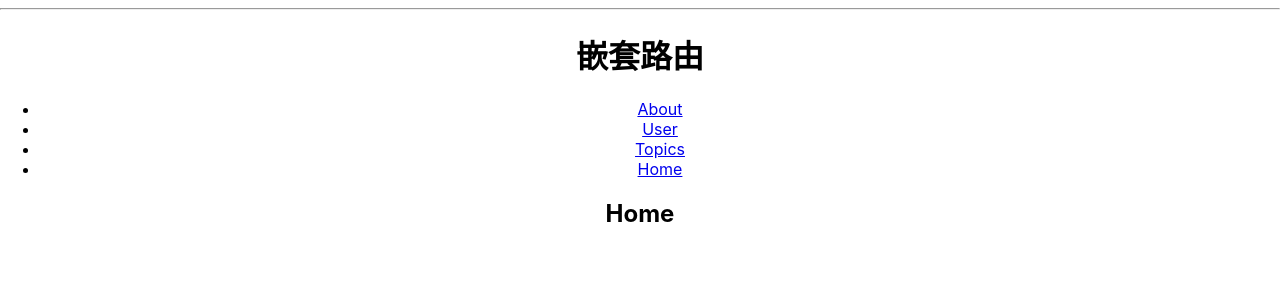
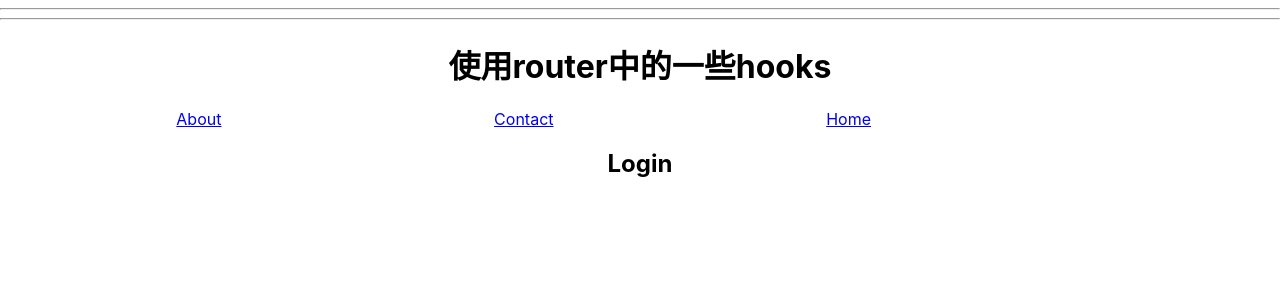
Before and after one commit to suckitfa/react-router-demo-app, a React (Create React App) app: page /login in a window 1280 px wide. Shown: the top 300 px of the page. Built offline with nearby package versions, Linux system fonts and the light colour scheme.

Commit message:
route chnager

```diff
--- a/src/App.js
+++ b/src/App.js
@@ -1,5 +1,6 @@
 import BasicRoute from './pages/BasicRoute';
 import NestRoute from './pages/NestRoute'
+import NestRouteTest from './pages/NestRouteTest';
 import './App.css';
 
 function App() {
@@ -7,7 +8,9 @@ function App() {
     <div className="App">
       {/* <BasicRoute /> */}
       <hr />
-      <NestRoute />
+      {/* <NestRoute /> */}
+      <hr />
+      <NestRouteTest />
     </div>
   );
 }
--- /dev/null
+++ b/src/pages/NestRouteTest.js
@@ -0,0 +1,79 @@
+import { useParams } from 'react-router-dom'
+import {
+    BrowserRouter as Router,
+    Link,
+    Switch,
+    Route,
+    Redirect
+}from 'react-router-dom'
+import { useRouteMatch } from 'react-router-dom/cjs/react-router-dom.min'
+function NestRouteTest() {
+    return(
+        // 最外层使用Browser包裹
+        <Router>
+            <div>
+                <h1>使用router中的一些hooks</h1>
+                <nav>
+                <ul style={{display:'flex',justifyContent:"space-around",listStyle:'none'}}>
+                    <li><Link to="/about">About</Link></li>
+                    <li><Link to="/contact">Contact</Link></li>
+                    <li><Link to="/">Home</Link></li>
+                    <li><Redirect to="/login">返回登入页</Redirect></li>
+                </ul>
+            </nav>
+            </div>
+            <Switch>
+                <Route path="/about">
+                    <About />
+                </Route>
+                {/* 越详细的放在前面 */}
+                <Route path="/contact/:id">
+                    <Contact />
+                </Route>
+                <Route path="/contact">
+                    <AllContacts />
+                </Route>
+                <Route path="/login">
+                    <Login />
+                </Route>
+                <Route path="/">
+                    <Home />
+                </Route>
+            </Switch>
+        </Router>
+    )
+}
+function Login() {
+    return(
+        <h2>Login</h2>
+    )
+}
+function About() {
+    return <h2>页面About</h2>
+}
+function Home() {
+    return <h2>Home页面</h2>
+}
+function Contact() {
+    const params = useParams()
+    const match = useRouteMatch()
+    console.log('match in Child = ',match)
+    const {id} = params;
+    return (
+        <h3>contactId : {id}</h3>
+    )
+}
+function AllContacts() {
+    const match = useRouteMatch()
+    console.log(match)
+    return(
+        <div style={{border:'1px solid red'}}>
+            <ol>
+            <li><Link to={`${match.url}/bob-smith`}>bob smith</Link></li>
+            <li>alice cooper</li>
+            <li>john Cooper</li>
+        </ol>
+        </div>
+    )
+}
+export default NestRouteTest;
```
Also changed, not shown: 1 other file (tests, documents, lock files or other folders).
